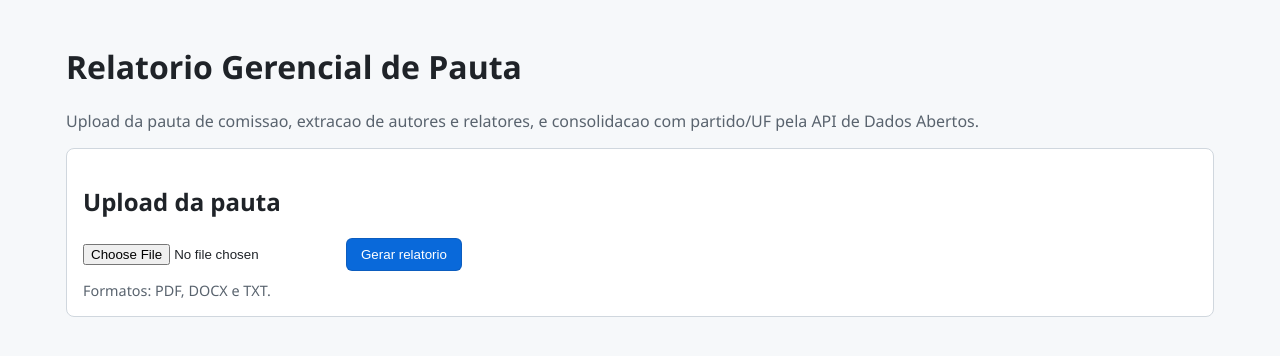
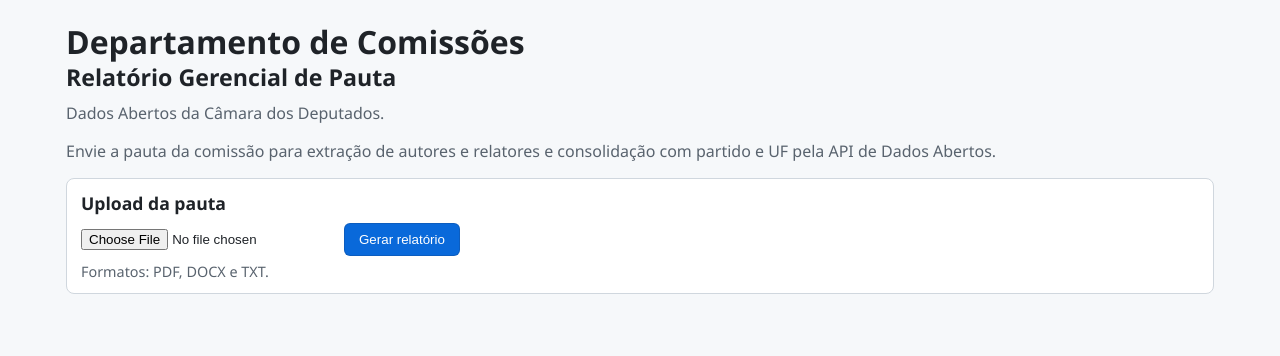
Before and after one commit to BonoVox2006/relatorio-pauta-web, a website: page relatorio-pauta-web/index.html in a window 1280 px wide. Drawn offline with Linux system fonts and the light colour scheme.

Commit message:
Add files via upload

```diff
--- a/relatorio-pauta-web/index.html
+++ b/relatorio-pauta-web/index.html
@@ -3,24 +3,25 @@
   <head>
     <meta charset="UTF-8" />
     <meta name="viewport" content="width=device-width, initial-scale=1.0" />
-    <title>Relatorio Gerencial de Pauta</title>
+    <title>Relatório Gerencial de Pauta</title>
     <link rel="stylesheet" href="/style.css" />
   </head>
   <body>
     <main class="container">
       <header class="header">
-        <h1>Relatorio Gerencial de Pauta</h1>
-        <p>
-          Upload da pauta de comissao, extracao de autores e relatores, e
-          consolidacao com partido/UF pela API de Dados Abertos.
+        <h3 class="title-main title-main--dept">Departamento de Comissões</h3>
+        <h1 class="title-main title-main--report">Relatório Gerencial de Pauta</h1>
+        <p>Dados Abertos da Câmara dos Deputados.</p>
+        <p class="header-desc">
+          Envie a pauta da comissão para extração de autores e relatores e consolidação com partido e UF pela API de Dados Abertos.
         </p>
       </header>
 
-      <section class="card">
+      <section class="card card--upload">
         <h2>Upload da pauta</h2>
         <form id="uploadForm">
           <input id="fileInput" name="pauta" type="file" accept=".pdf,.txt,.docx" required />
-          <button type="submit">Gerar relatorio</button>
+          <button type="submit">Gerar relatório</button>
         </form>
         <p class="hint">Formatos: PDF, DOCX e TXT.</p>
       </section>
@@ -34,8 +35,8 @@
         <h2>Resumo</h2>
         <div class="metrics">
           <div class="metric"><span>Itens</span><strong id="metricItens">0</strong></div>
-          <div class="metric"><span>Autores unicos</span><strong id="metricAutores">0</strong></div>
-          <div class="metric"><span>Relatores unicos</span><strong id="metricRelatores">0</strong></div>
+          <div class="metric"><span>Autores</span><strong id="metricAutores">0</strong></div>
+          <div class="metric"><span>Relatores</span><strong id="metricRelatores">0</strong></div>
         </div>
       </section>
 
--- a/relatorio-pauta-web/style.css
+++ b/relatorio-pauta-web/style.css
@@ -15,14 +15,49 @@ body {
   font-family: "Segoe UI", Arial, sans-serif;
 }
 .container { max-width: 1180px; margin: 0 auto; padding: 24px 16px 40px; }
-.header h1 { margin: 0 0 8px; }
-.header p { margin: 0 0 16px; color: var(--muted); }
+.header .title-main {
+  margin: 0;
+  font-weight: 700;
+  line-height: 1.2;
+}
+.header .title-main--dept {
+  font-size: 2rem;
+  margin: 0 0 2px;
+  line-height: 1.15;
+}
+.header .title-main--report {
+  font-size: 1.45rem;
+  font-weight: 600;
+  margin: 0 0 10px;
+  line-height: 1.25;
+  color: var(--text);
+}
+.header p { margin: 0 0 8px; color: var(--muted); }
+.header .header-desc {
+  margin: 0 0 16px;
+  color: var(--muted);
+  font-size: 0.95rem;
+  line-height: 1.45;
+  max-width: 62ch;
+}
 .card {
   background: var(--card);
   border: 1px solid var(--line);
   border-radius: 8px;
   padding: 16px;
   margin-bottom: 16px;
+}
+.card--upload {
+  padding: 12px 14px;
+  margin-bottom: 12px;
+}
+.card--upload h2 {
+  margin: 0 0 8px;
+  font-size: 1.1rem;
+  font-weight: 600;
+}
+.card--upload .hint {
+  margin-top: 6px;
 }
 form { display: flex; gap: 10px; flex-wrap: wrap; align-items: center; }
 button {
```
Also changed, not shown: relatorio-pauta-web/app.js (+15 -5 lines).
